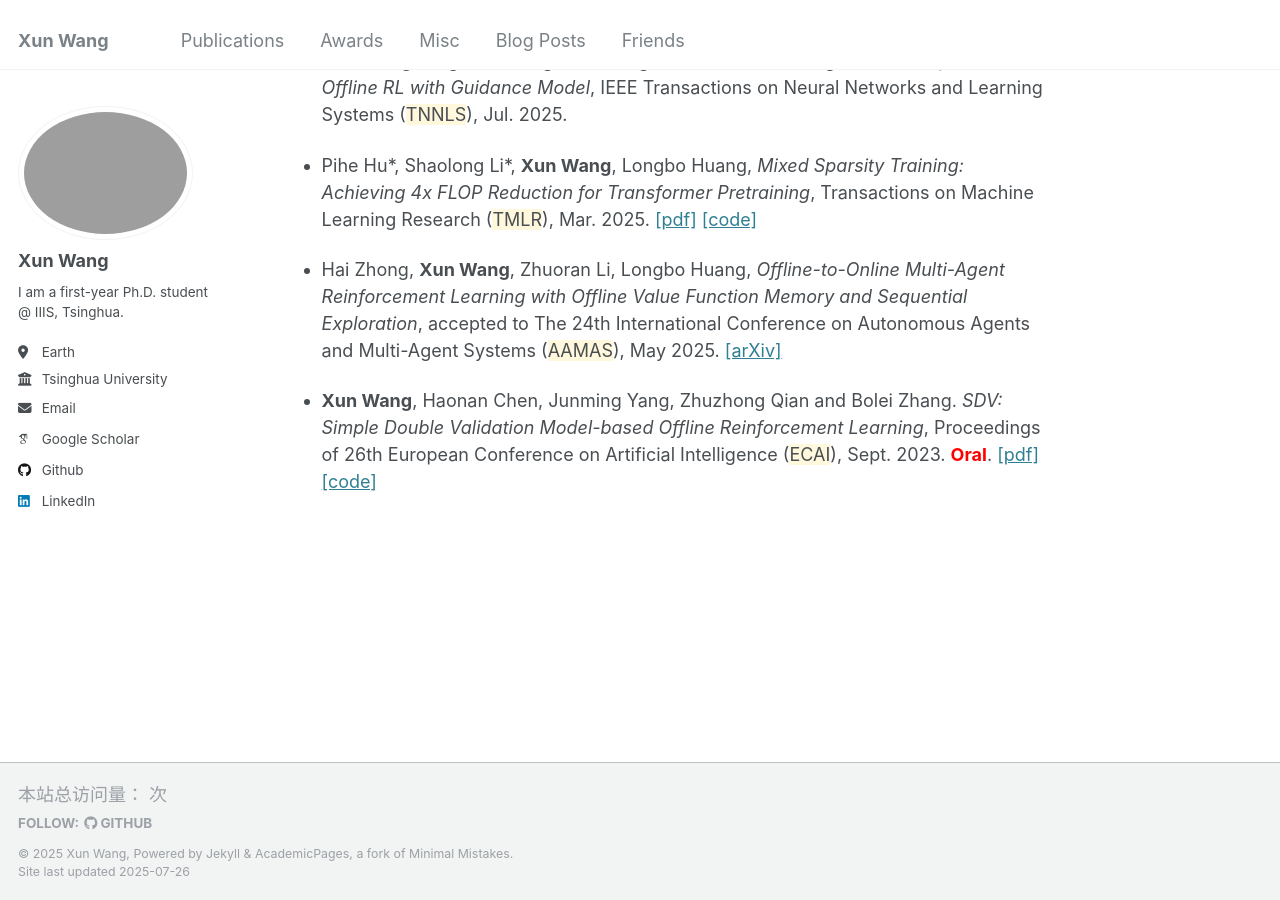
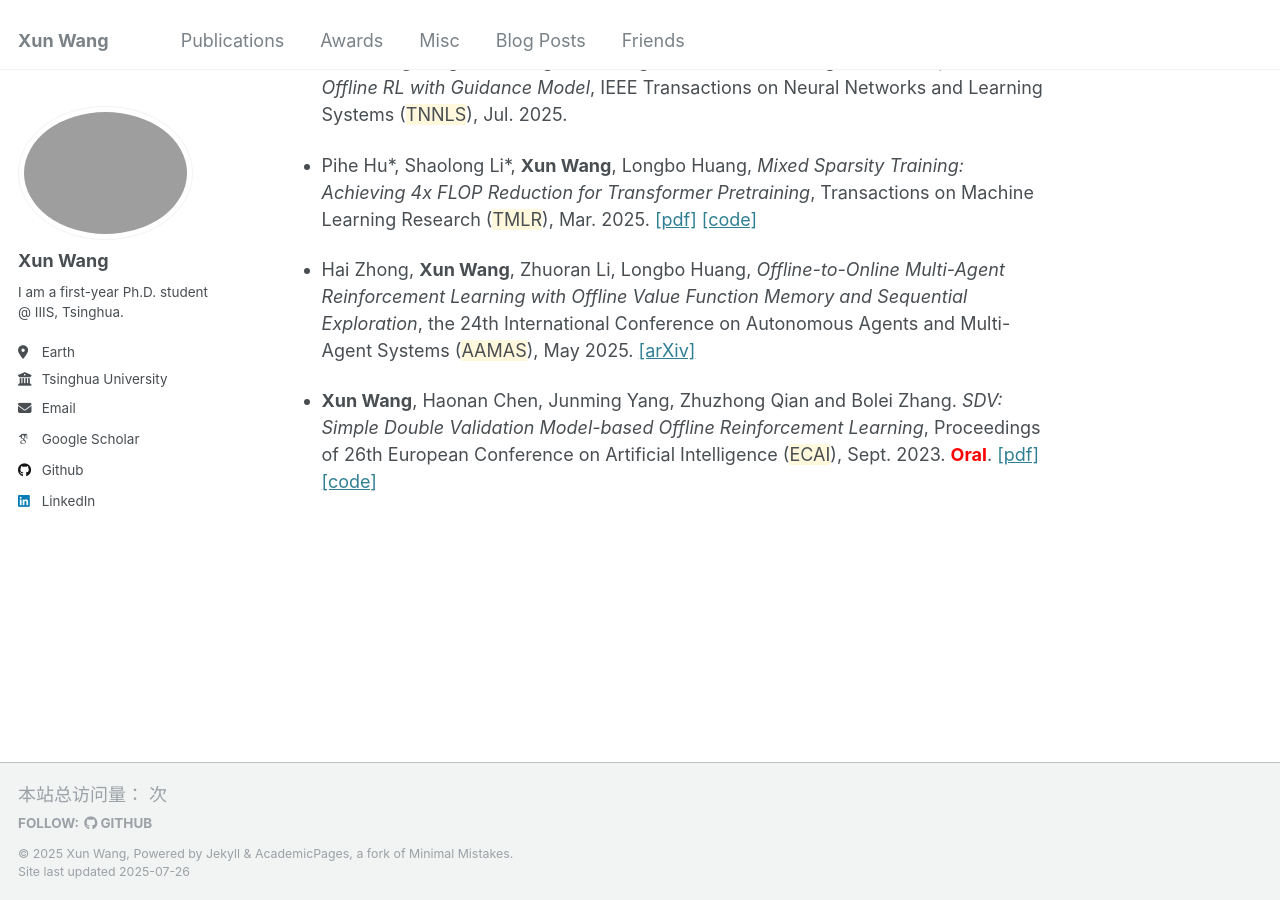
Before and after one commit to Misakau/Misakau.github.io, a Jekyll site: the page built from _pages/about.md, in a window 1280 px wide and 900 px high, scrolled down 828 px. Built offline with Jekyll 4.4.1, drawn with Linux system fonts in a browser that asks for light colours; some web fonts are replaced; comment, search, counter and statistics services are not loaded.

Commit message:
change to aamas

```diff
--- a/_pages/about.md
+++ b/_pages/about.md
@@ -27,6 +27,6 @@ Publications
 
 - Pihe Hu\*, Shaolong Li\*, **Xun Wang**, Longbo Huang, *Mixed Sparsity Training: Achieving 4x FLOP Reduction for Transformer Pretraining*, Transactions on Machine Learning Research (<span style="background-color:#FFF8DC;">TMLR</span>), Mar. 2025. [\[pdf\]](https://openreview.net/pdf?id=XosdLS7KVE) [\[code\]](https://github.com/hupihe/Mixed-Sparsity-Training)
 
-- Hai Zhong, **Xun Wang**, Zhuoran Li, Longbo Huang, *Offline-to-Online Multi-Agent Reinforcement Learning with Offline Value Function Memory and Sequential Exploration*, accepted to The 24th International Conference on Autonomous Agents and Multi-Agent Systems (<span style="background-color:#FFF8DC;">AAMAS</span>), May 2025. [\[arXiv\]](https://arxiv.org/abs/2410.19450)
+- Hai Zhong, **Xun Wang**, Zhuoran Li, Longbo Huang, *Offline-to-Online Multi-Agent Reinforcement Learning with Offline Value Function Memory and Sequential Exploration*, the 24th International Conference on Autonomous Agents and Multi-Agent Systems (<span style="background-color:#FFF8DC;">AAMAS</span>), May 2025. [\[arXiv\]](https://arxiv.org/abs/2410.19450)
 
 - **Xun Wang**, Haonan Chen, Junming Yang, Zhuzhong Qian and Bolei Zhang. *SDV: Simple Double Validation Model-based Offline Reinforcement Learning*, Proceedings of 26th European Conference on Artificial Intelligence (<span style="background-color:#FFF8DC;">ECAI</span>), Sept. 2023. <strong style="color: red;">Oral</strong>. [\[pdf\]](files/pdfs/sdv_ecai23.pdf) [\[code\]](https://github.com/Misakau/SDV)
```
